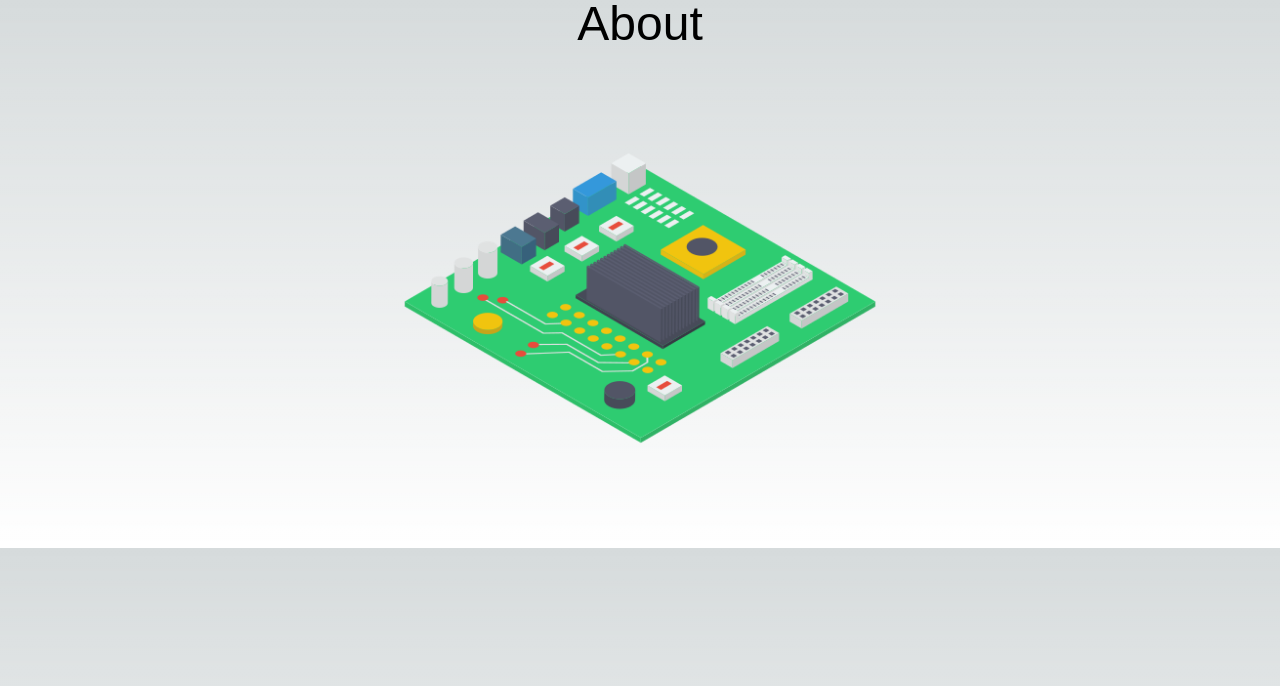
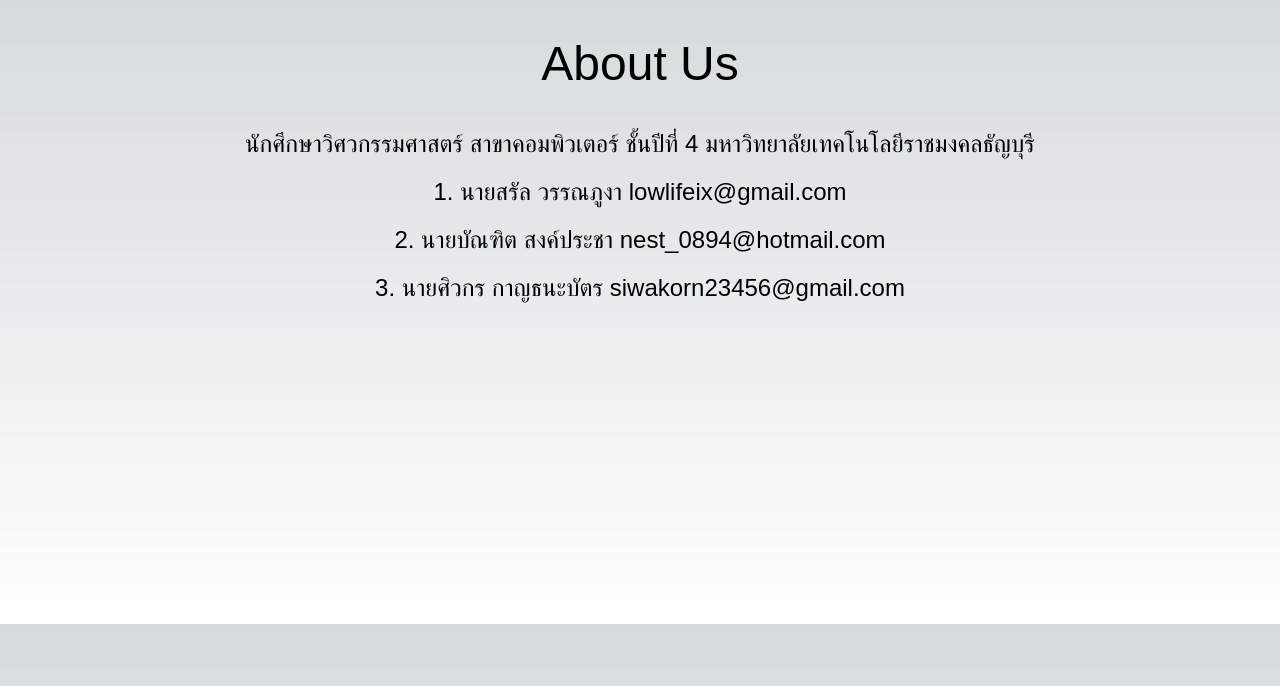
Before and after one commit to centurynine/WaterLevel-WebApp, a Next.js app: page /components/About in a window 1280 px wide. Shown: the top 686 px of the page. Built offline with nearby package versions, Linux system fonts and the light colour scheme.

Commit message:
add aboutus

```diff
--- a/pages/components/About.tsx
+++ b/pages/components/About.tsx
@@ -4,16 +4,14 @@ import Image from "next/image";
 function About() {
   return (
     <div className="flex flex-col" id="about">
-       <div className="text-center text-5xl">
-        About
-       </div>
-       <div className="flex flex-row justify-center">
-       <div>
-            <Image src={motherboard} alt="motherboard" width={500} height={500}/>
-         </div><div>
-
-         </div>
-       </div>
+      <div className="text-center text-5xl my-10">About Us</div>
+      <div className="flex px-3 flex-col text-center gap-y-4 justify-center items-center">
+        <div className="text-2xl  ">นักศึกษาวิศวกรรมศาสตร์ สาขาคอมพิวเตอร์ ชั้นปีที่ 4 มหาวิทยาลัยเทคโนโลยีราชมงคลธัญบุรี</div>
+        <div className="text-2xl"> 1. นายสรัล วรรณภูงา lowlifeix@gmail.com </div>
+        <div className="text-2xl"> 2. นายบัณฑิต สงค์ประชา nest_0894@hotmail.com</div>
+        <div className="text-2xl"> 3. นายศิวกร กาญธนะบัตร siwakorn23456@gmail.com</div>
+      </div>
+      <div className="my-40"></div>
     </div>
   );
 }
--- a/pages/components/Nav.tsx
+++ b/pages/components/Nav.tsx
@@ -23,7 +23,11 @@ function Nav() {
                 Info
               </a>
             </li>
-
+            <li>
+              <a href="#about" className="hover:text-cyan-500 transition">
+                About Us
+              </a>
+            </li>
           </div>
           <li>
             <a
--- a/pages/index.tsx
+++ b/pages/index.tsx
@@ -21,7 +21,7 @@ export default function Home() {
         <section className="bg-white min-h-screen">
           <Nav />
           <Info />
-
+          <About />
         </section>
       </main>
     </div>
```
